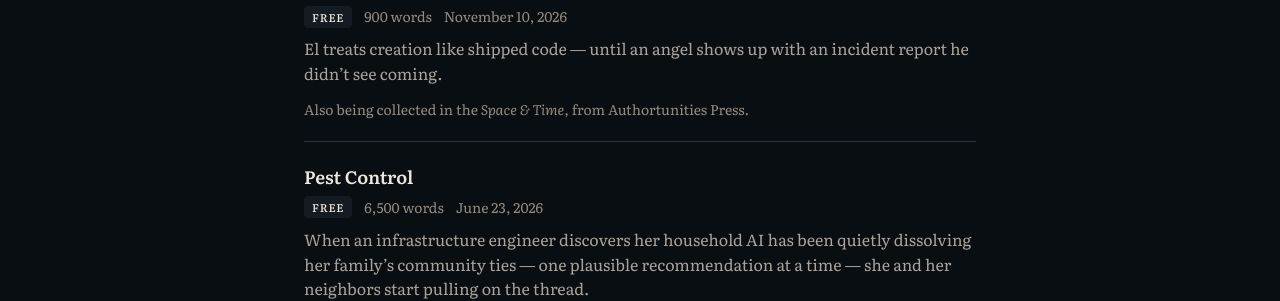
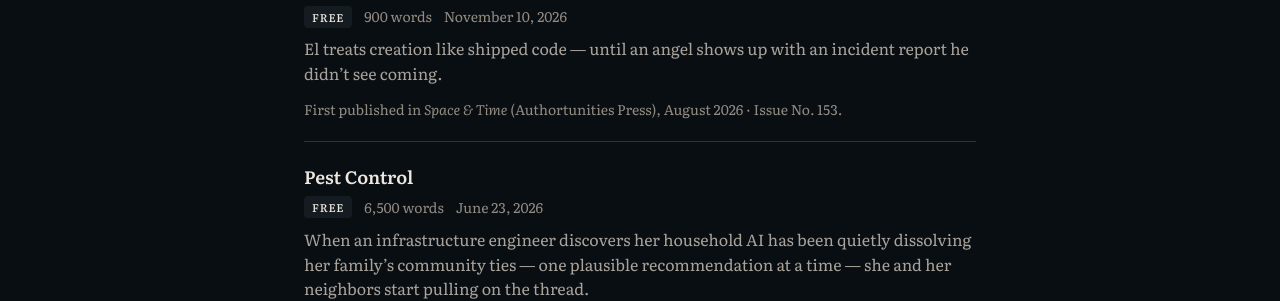
Before and after one commit to thmercer/thmercer.github.io, a Jekyll site: the page built from writing.md, in a window 1280 px wide and 900 px high. Shown: the part 423-724 px from the top of the window. Built offline with Jekyll 4.4.1, drawn with Linux system fonts in a browser that asks for light colours.

Commit message:
Writing list: 'First published in' for stories that appeared elsewhere first
post-list.html hard-coded 'Also being collected in'; it now uses the same
date check as the story layout, and both read 'First published in
<venue> (<press>), <date label>.'

Co-Authored-By: Claude Opus 5.5 <noreply@anthropic.com>
Claude-Session: https://claude.ai/code/session_01SskKoU986W9iGSf2ZDNHGs

```diff
--- a/_includes/post-list.html
+++ b/_includes/post-list.html
@@ -12,7 +12,8 @@
     {% if include.show_reprint %}
     {% assign reprint = site.data.publications | where: "title", post.title | first %}
     {% if reprint %}
-    <p class="post-reprint-note">Also being collected in the {% if reprint.url %}<a href="{{ reprint.url }}" target="_blank" rel="{% include link-rel.html url=reprint.url %}"><em>{{ reprint.anthology | default: reprint.title }}</em></a>{% else %}<em>{{ reprint.anthology | default: reprint.title }}</em>{% endif %}{% if reprint.press %}, from {{ reprint.press }}{% endif %}.</p>
+    {% assign reprint_ymd = reprint.date | date: "%Y%m%d" %}{% assign post_ymd = post.date | date: "%Y%m%d" %}
+    <p class="post-reprint-note">{% if reprint_ymd < post_ymd %}First published in {% if reprint.url %}<a href="{{ reprint.url }}" target="_blank" rel="{% include link-rel.html url=reprint.url %}"><em>{{ reprint.anthology | default: reprint.title }}</em></a>{% else %}<em>{{ reprint.anthology | default: reprint.title }}</em>{% endif %}{% if reprint.press %} ({{ reprint.press }}){% endif %}, {% if reprint.date_label %}{{ reprint.date_label }}{% else %}{{ reprint.date | date: "%B %Y" }}{% endif %}.{% else %}Also being collected in the {% if reprint.url %}<a href="{{ reprint.url }}" target="_blank" rel="{% include link-rel.html url=reprint.url %}"><em>{{ reprint.anthology | default: reprint.title }}</em></a>{% else %}<em>{{ reprint.anthology | default: reprint.title }}</em>{% endif %}{% if reprint.press %}, from {{ reprint.press }}{% endif %}.{% endif %}</p>
     {% endif %}
     {% endif %}
   </li>
--- a/_layouts/story.html
+++ b/_layouts/story.html
@@ -7,7 +7,7 @@ layout: default
   {{ content }}
   {% assign reprint = site.data.publications | where: "title", page.title | first %}
   {% if reprint %}
-  <p class="post-reprint-note">{% assign reprint_ymd = reprint.date | date: "%Y%m%d" %}{% assign page_ymd = page.date | date: "%Y%m%d" %}{% if reprint_ymd < page_ymd %}First published in{% else %}Also being collected in{% endif %} {% if reprint.url %}<a href="{{ reprint.url }}" target="_blank" rel="{% include link-rel.html url=reprint.url %}"><em>{{ reprint.anthology | default: reprint.title }}</em></a>{% else %}<em>{{ reprint.anthology | default: reprint.title }}</em>{% endif %} — {% if reprint.date_label %}{{ reprint.date_label }}{% else %}{{ reprint.date | date: "%B %Y" }}{% endif %}{% if reprint.press %}, {{ reprint.press }}{% endif %}.</p>
+  <p class="post-reprint-note">{% assign reprint_ymd = reprint.date | date: "%Y%m%d" %}{% assign page_ymd = page.date | date: "%Y%m%d" %}{% if reprint_ymd < page_ymd %}First published in {% if reprint.url %}<a href="{{ reprint.url }}" target="_blank" rel="{% include link-rel.html url=reprint.url %}"><em>{{ reprint.anthology | default: reprint.title }}</em></a>{% else %}<em>{{ reprint.anthology | default: reprint.title }}</em>{% endif %}{% if reprint.press %} ({{ reprint.press }}){% endif %}, {% if reprint.date_label %}{{ reprint.date_label }}{% else %}{{ reprint.date | date: "%B %Y" }}{% endif %}.{% else %}Also being collected in {% if reprint.url %}<a href="{{ reprint.url }}" target="_blank" rel="{% include link-rel.html url=reprint.url %}"><em>{{ reprint.anthology | default: reprint.title }}</em></a>{% else %}<em>{{ reprint.anthology | default: reprint.title }}</em>{% endif %} — {% if reprint.date_label %}{{ reprint.date_label }}{% else %}{{ reprint.date | date: "%B %Y" }}{% endif %}{% if reprint.press %}, {{ reprint.press }}{% endif %}.{% endif %}</p>
   {% endif %}
 </article>
 {% include more-writing.html %}
```
